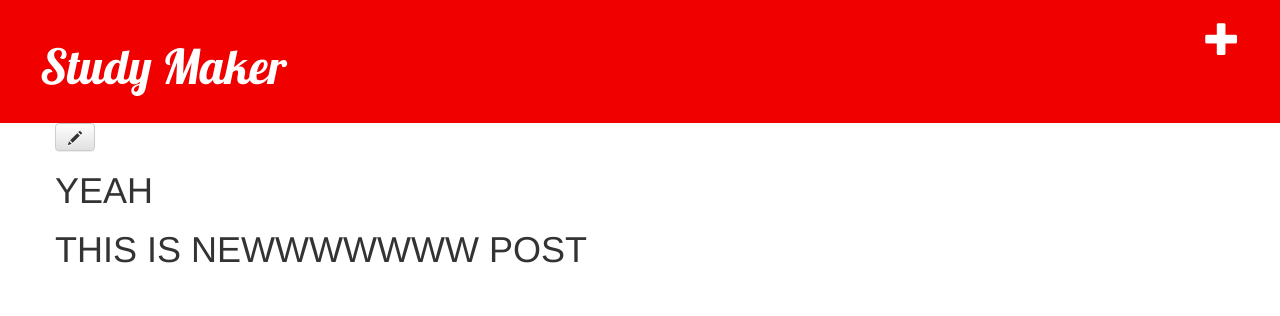
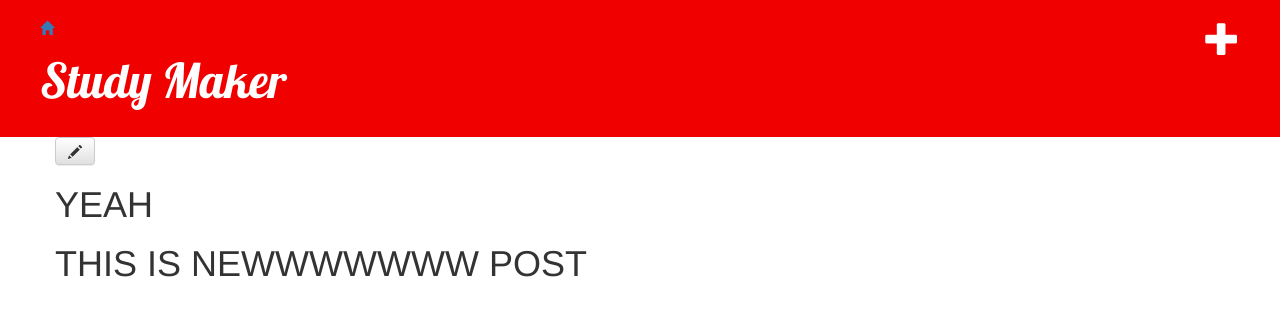
Before and after one commit to krista2811/my-first-blog, a Django app: page /post/1/ in a window 1280 px wide. Shown: the top 316 px of the page. Run offline with Django 3.2, Linux system fonts and the light colour scheme; a user stored in the database is signed in; data comes from the database, SQL or seed files in the repository; both versions use the stored data as it was after the commit; some libraries are stand-ins or nearby versions.

Commit message:
made home

```diff
--- a/blog/templates/blog/base.html
+++ b/blog/templates/blog/base.html
@@ -9,8 +9,13 @@
     </head>
     <body>
         <div class="header">
-		<a href="{% url 'post_new' %}" class="top-menu"><span class="glyphicon glyphicon-plus"></span></a>
-            <h1><a href="/">Study Maker</a></h1>
+	{% if user.is_authenticated %}
+	<a href="{% url 'post_new' %}" class="top-menu"><span class="glyphicon glyphicon-plus"></span></a>
+	<a href="/"><span class="glyphicon glyphicon-home"></span></a>
+	{% else %}
+	<a href="{% url 'django.contrib.auth.views.login' %}" class="top-menu"><span class="glyphicon glyphicon-lock"></span></a>
+	{% endif %}
+       	<h1><a href="/">Study Maker</a></h1>
         </div>
         <div class="content container">
             <div class="row">
```
Also changed, not shown: db.sqlite3.
